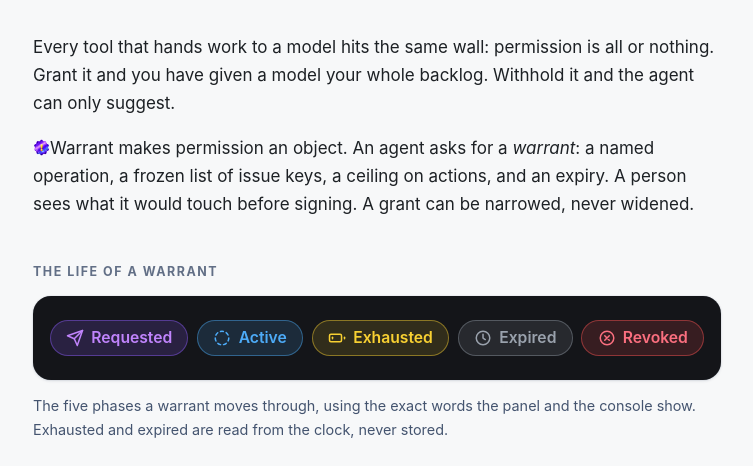
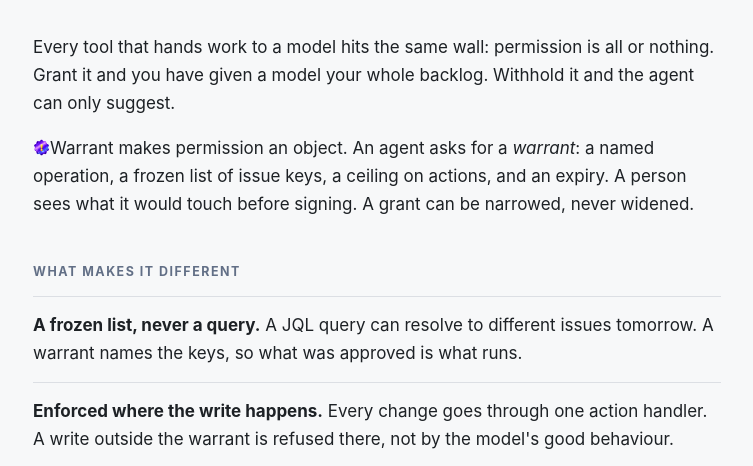
Before and after one commit to xarkgg/warrant-site, a plain HTML site: page index.html in a window 1280 px wide. Shown: the part 332-798 px from the top of the page, without its empty margins (263-1016 px from the left). Drawn offline with Linux system fonts and the light colour scheme.

Commit message:
Revert "Show the warrant lifecycle as status pills on a dark plate"
This reverts commit 8dc42cdccc0d5759ca37d9ef0b9e84ad989c1085.

```diff
--- a/index.html
+++ b/index.html
@@ -41,19 +41,6 @@
         <img class="bic" src="mark.png" alt="" width="18" height="18">Warrant makes permission an object. An agent asks for a <em>warrant</em>: a named
         operation, a frozen list of issue keys, a ceiling on actions, and an expiry. A person
         sees what it would touch before signing. A grant can be narrowed, never widened.
-      </p>
-
-      <h2>The life of a warrant</h2>
-      <div class="status-plate">
-        <span class="pill pill-requested"><svg viewBox="0 0 24 24" fill="none" stroke="currentColor" stroke-width="2" stroke-linecap="round" stroke-linejoin="round" aria-hidden="true"><path d="M22 2 11 13"/><path d="M22 2 15 22l-4-9-9-4Z"/></svg>Requested</span>
-        <span class="pill pill-active"><svg viewBox="0 0 24 24" fill="none" stroke="currentColor" stroke-width="2" stroke-linecap="round" stroke-linejoin="round" aria-hidden="true"><circle cx="12" cy="12" r="9" stroke-dasharray="4 4"/></svg>Active</span>
-        <span class="pill pill-exhausted"><svg viewBox="0 0 24 24" fill="none" stroke="currentColor" stroke-width="2" stroke-linecap="round" stroke-linejoin="round" aria-hidden="true"><rect x="2" y="7" width="16" height="10" rx="2"/><line x1="6" y1="11" x2="6" y2="13"/><line x1="22" y1="11" x2="22" y2="13"/></svg>Exhausted</span>
-        <span class="pill pill-expired"><svg viewBox="0 0 24 24" fill="none" stroke="currentColor" stroke-width="2" stroke-linecap="round" stroke-linejoin="round" aria-hidden="true"><circle cx="12" cy="12" r="9"/><path d="M12 7v5l3 2"/></svg>Expired</span>
-        <span class="pill pill-revoked"><svg viewBox="0 0 24 24" fill="none" stroke="currentColor" stroke-width="2" stroke-linecap="round" stroke-linejoin="round" aria-hidden="true"><circle cx="12" cy="12" r="9"/><path d="m9 9 6 6M15 9l-6 6"/></svg>Revoked</span>
-      </div>
-      <p class="small">
-        The five phases a warrant moves through, using the exact words the panel and the console
-        show. Exhausted and expired are read from the clock, never stored.
       </p>
 
       <h2>What makes it different</h2>
--- a/style.css
+++ b/style.css
@@ -163,43 +163,6 @@ ol.steps {
   vertical-align: -0.12em;
 }
 
-.status-plate {
-  display: flex;
-  flex-wrap: wrap;
-  justify-content: center;
-  gap: 0.55rem;
-  background: #141519;
-  border-radius: 18px;
-  padding: 1.5rem 1rem;
-  margin: 0 0 0.9rem;
-  box-shadow: 0 1px 3px rgba(9, 30, 66, 0.12), 0 0 1px rgba(9, 30, 66, 0.3);
-}
-
-.pill {
-  display: inline-flex;
-  align-items: center;
-  gap: 0.45rem;
-  padding: 0.5rem 0.95rem;
-  border-radius: 999px;
-  font-size: 0.98rem;
-  font-weight: 600;
-  line-height: 1;
-  color: var(--c);
-  background: var(--cbg);
-  border: 1px solid var(--cbr);
-}
-
-.pill svg {
-  width: 1.15em;
-  height: 1.15em;
-}
-
-.pill-requested { --c: #c084fc; --cbg: rgba(139, 92, 246, 0.18); --cbr: rgba(139, 92, 246, 0.45); }
-.pill-active    { --c: #4dabf7; --cbg: rgba(77, 171, 247, 0.15); --cbr: rgba(77, 171, 247, 0.45); }
-.pill-exhausted { --c: #f8d032; --cbg: rgba(248, 208, 50, 0.13); --cbr: rgba(248, 208, 50, 0.45); }
-.pill-expired   { --c: #9aa2ad; --cbg: rgba(154, 162, 173, 0.14); --cbr: rgba(154, 162, 173, 0.4); }
-.pill-revoked   { --c: #fb6f7f; --cbg: rgba(250, 82, 82, 0.15); --cbr: rgba(250, 82, 82, 0.45); }
-
 .small {
   font-size: 0.9rem;
   color: var(--ink2);
@@ -262,12 +225,6 @@ footer p {
     background: #24272b;
   }
 
-  .status-plate {
-    background: var(--raised);
-    border: 1px solid var(--line);
-    box-shadow: none;
-  }
-
   @supports ((-webkit-background-clip: text) or (background-clip: text)) {
     h1 {
       background: linear-gradient(105deg, #ede9fe 0%, #b79bfa 30%, #8b5cf6 68%, var(--gold) 135%);
```
